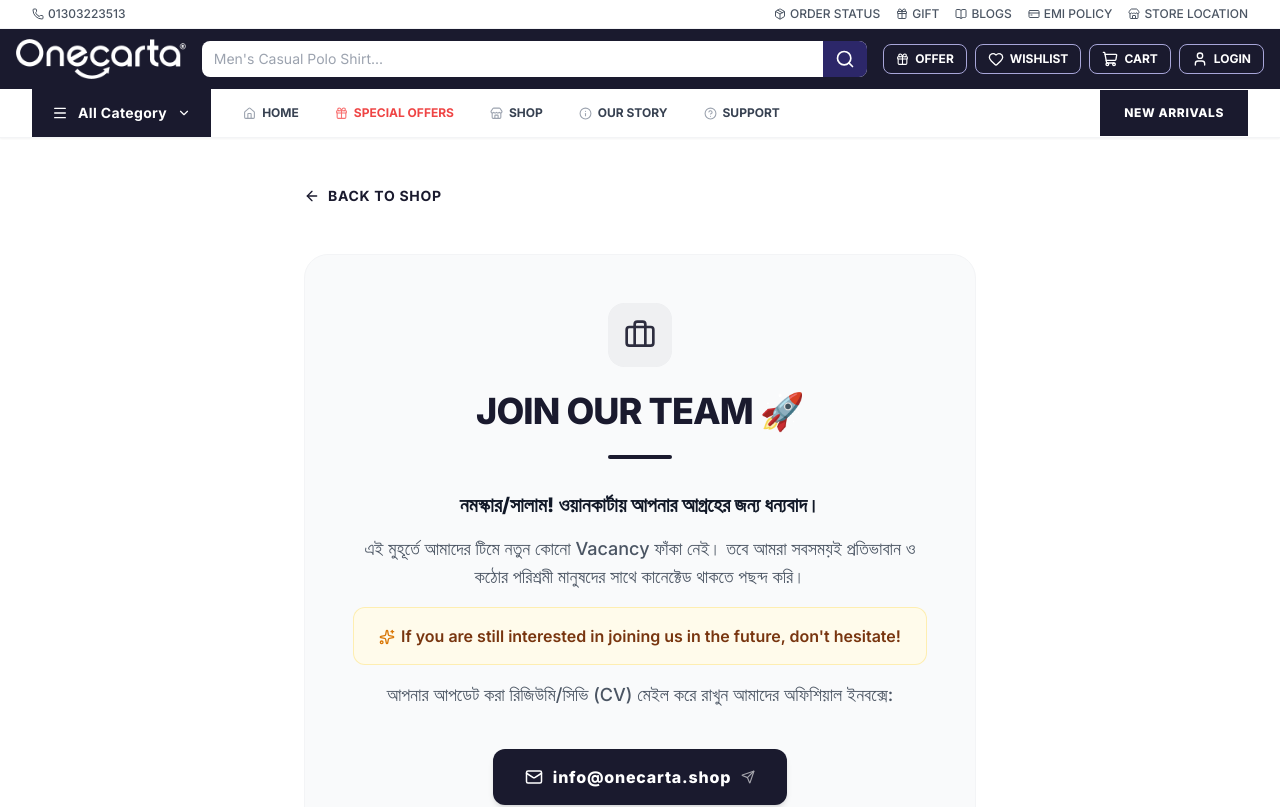
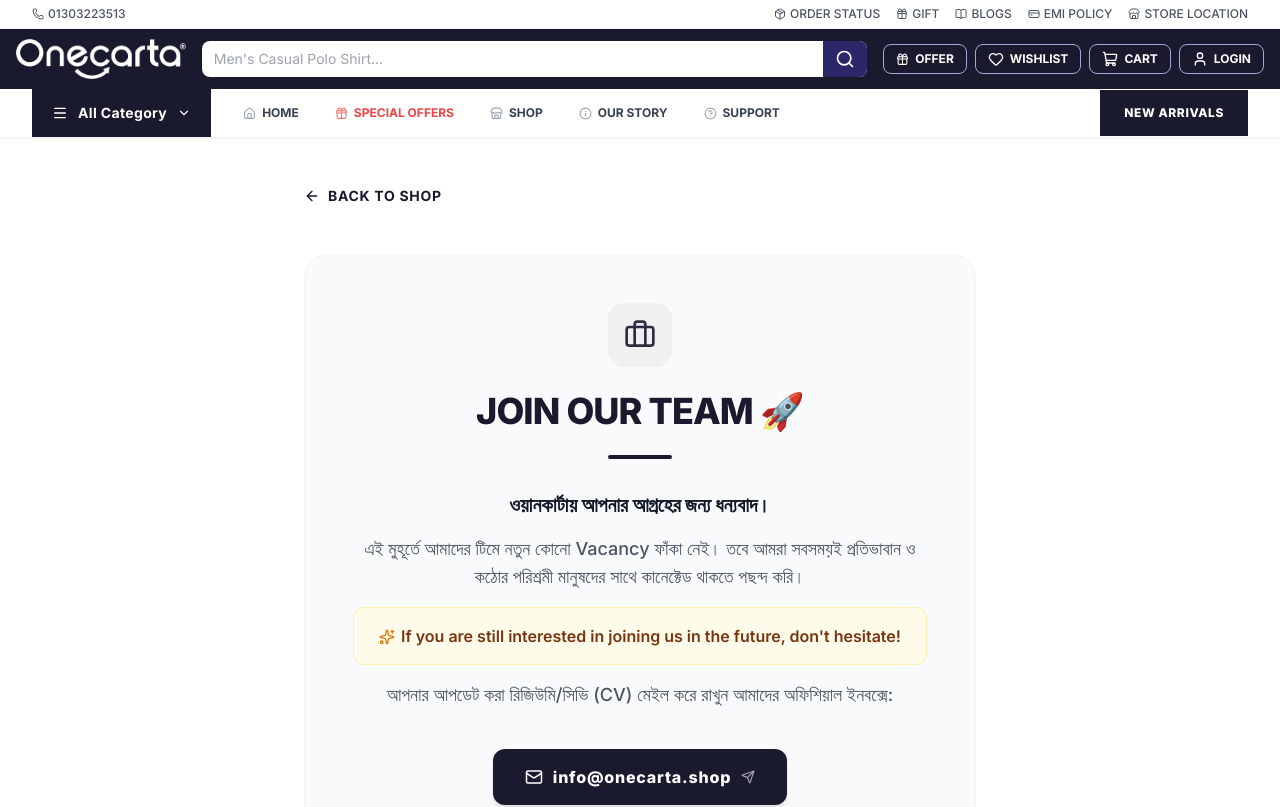
Before and after one commit to tousifotb-lang/onecarta.shop, a Next.js app: page /careers in a window 1280 px wide. Shown: the top 807 px of the page. Built offline with nearby package versions, Linux system fonts and the light colour scheme.

Commit message:
link: successfully mapped careers route in footer quick links

```diff
--- a/src/app/careers/page.tsx
+++ b/src/app/careers/page.tsx
@@ -31,7 +31,7 @@ export default function CareersPage() {
 
           <div className="space-y-4 text-base sm:text-lg text-gray-600 font-medium leading-relaxed pt-2">
             <p className="text-gray-900 font-black text-lg sm:text-xl">
-              নমস্কার/সালাম! ওয়ানকার্টায় আপনার আগ্রহের জন্য ধন্যবাদ।
+              ওয়ানকার্টায় আপনার আগ্রহের জন্য ধন্যবাদ।
             </p>
             <p>
               এই মুহূর্তে আমাদের টিমে নতুন কোনো Vacancy ফাঁকা নেই। তবে আমরা সবসময়ই প্রতিভাবান ও কঠোর পরিশ্রমী মানুষদের সাথে কানেক্টেড থাকতে পছন্দ করি।
```
